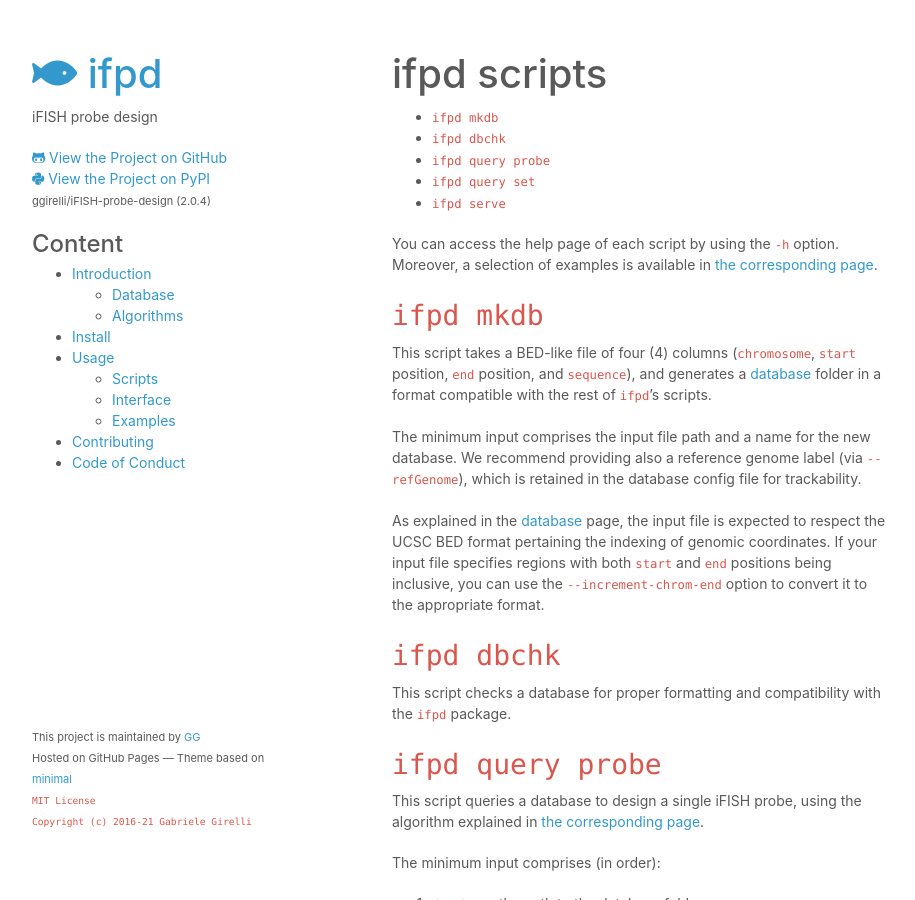
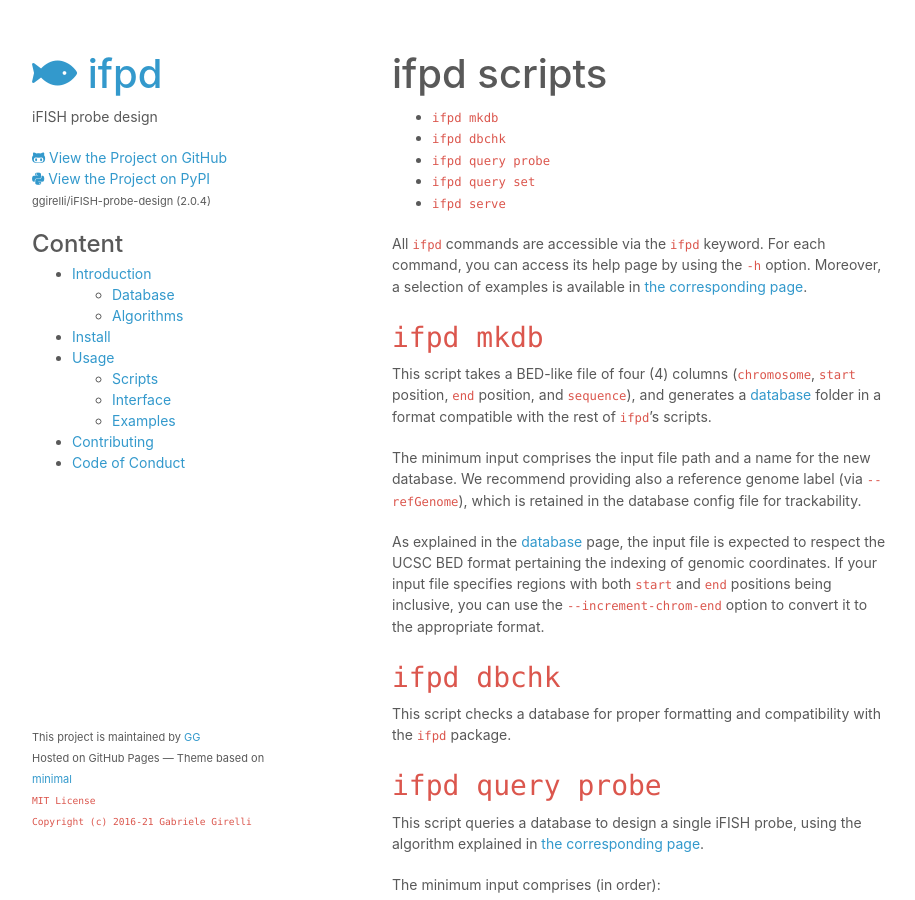
Before and after one commit to ggirelli/iFISH-probe-design, a Jekyll site: the page built from docs/scripts.md, in a window 1280 px wide and 900 px high. Shown: the whole window, without its empty margins (178-1093 px from the left). Built offline with Jekyll 4.4.1, drawn with Linux system fonts in a browser that asks for light colours; nearby versions of some CDN libraries; our own code applies the rules of GitHub Pages for plain Markdown files; comment, search, counter and statistics services are not loaded.

Commit message:
Added note on main keyword

```diff
--- a/docs/scripts.md
+++ b/docs/scripts.md
@@ -12,7 +12,7 @@ title: ifpd scripts
 
 <!-- /MarkdownTOC -->
 
-You can access the help page of each script by using the `-h` option. Moreover, a selection of examples is available in [the corresponding page]({{ site.baseurl }}/examples).
+All `ifpd` commands are accessible via the `ifpd` keyword. For each command, you can access its help page by using the `-h` option. Moreover, a selection of examples is available in [the corresponding page]({{ site.baseurl }}/examples).
 
 ## `ifpd mkdb`
 
```
